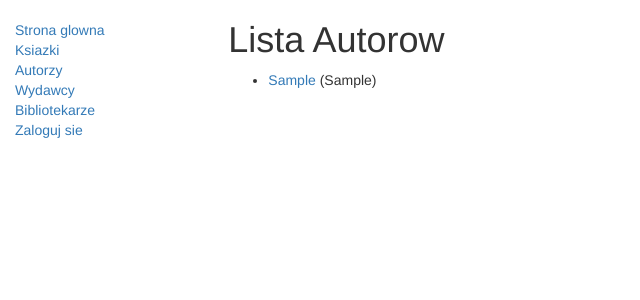
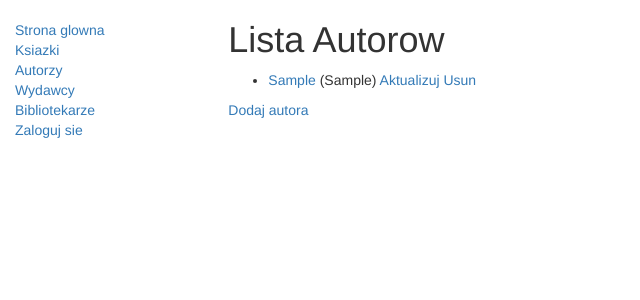
Before and after one commit to dot-exe/PNAI_2023_LAB6, a Django app: page /katalog/autorzy/ in a window 1280 px wide. Shown: the top 300 px of the page, without its empty margins (0-640 px from the left). Run offline with Django 4.2, Linux system fonts and the light colour scheme; tables that the repository leaves empty hold one stand-in row (values such as "Sample post"); some libraries are stand-ins or nearby versions.

Commit message:
update autor_list and ksiazka_moja_list views

```diff
--- a/biblioteka/katalog/templates/autor_list.html
+++ b/biblioteka/katalog/templates/autor_list.html
@@ -7,10 +7,16 @@
   {% for autor in autor_list %}
   <li>
     <a href="{{ autor.get_absolute_url }}"> {{ autor.nazwisko }} </a> ({{ autor.imie }})
+    <a href="{% url 'autor-update' autor.id %}">Aktualizuj</a>
+    <a href="{% url 'autor-delete' autor.id %}">Usun</a>
   </li>
   {% endfor %}
 </ul>
+<a href="{% url 'autor-create' %}">Dodaj autora</a>
+<br>
 {% else %}
-<p>Jeszcze nie mamy autorow</p>
+<p>Jeszcze nie mamy autorow. Jesli chcesz, dodaj swoich ulubionych tworcow</p>
+<a href="{% url 'autor-create' %}">Dodaj autora</a>
+<br>
 {% endif %}
 {% endblock %}
```
Also changed, not shown: biblioteka/katalog/templates/ksiazka_moja_list.html (+7 -1 lines).
